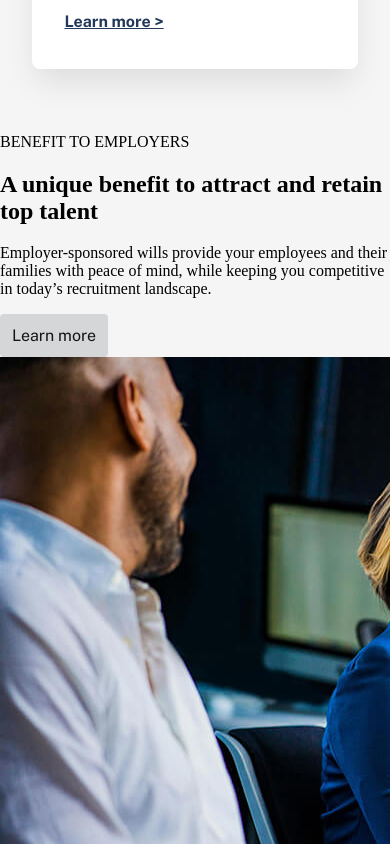
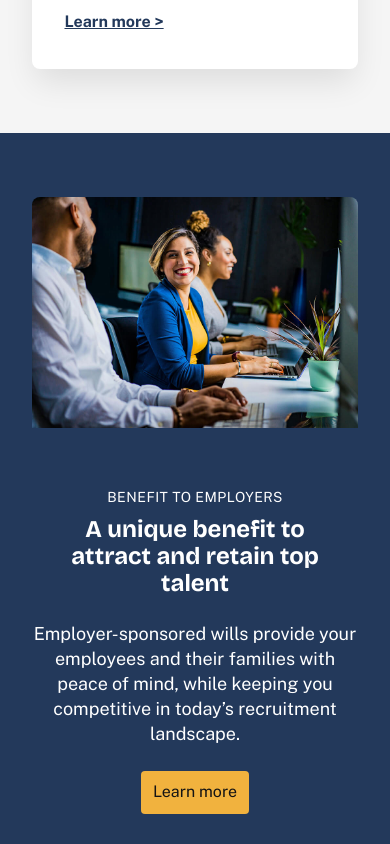
Before and after one commit to chenathy/bestated-ai, a React app: page / in a window 390 px wide. Shown: the part 1940-2784 px from the top of the page. Built offline with nearby package versions, Linux system fonts and the light colour scheme.

Commit message:
updated callout box mobile

```diff
--- a/src/components/Callout/Callout.css
+++ b/src/components/Callout/Callout.css
@@ -85,5 +85,90 @@
 /* Mobile */
 @media (max-width: 768px) {
 
+    .callout-box {
+        max-height: 745px;
+        background-color: var(--navy);
+        padding: 64px 32px 64px 32px;
+        gap: 48px;
+
+        display: flex;
+        flex-direction: column;
+        position: relative;
+        align-items: center;
+        justify-content: center;
+    }
+
+    .callout-box .img-container {
+        width: 100%;
+        margin-left: 8.33%;
+        margin-right: 8.33%;
+        height: 243px;
+        overflow: hidden;
+        border-radius: var(--CornerSmall);
+        position: relative;
+    }
+
+
+    .callout-box .img-container img {
+        position: absolute;
+        width: 100%;
+        height: auto;
+
+    }
+
+    .callout-box .text-and-btn {
+        max-height: 326px;
+        width: 100%;
+        margin-left: 8.33%;
+        margin-right: 8.33%;
+        gap: 24px;
+        text-align: center;
+        color: var(--white);
+
+        display: flex;
+        flex-direction: column;
+        align-items: center;
+        justify-content: center;
+    }
+
+    .callout-box .text-and-btn .group {
+        height: 109px;
+        display: grid;
+        align-items: center;
+        justify-content: center;
+        gap: 8px;
+    }
+
+    .callout-box .text-and-btn .group p {
+        height: 20px;
+        font-family: 'Public Sans';
+        font-size: 14px;
+        font-weight: 500;
+        line-height: 19.6px;
+        letter-spacing: 0.03em;
+        margin: 0;
+    }
+
+    .callout-box .text-and-btn .group h2 {
+        height: 81px;
+        max-width: 300px;
+        font-family: 'Bricolage Grotesque';
+        font-size: 24px;
+        font-weight: 600;
+        line-height: 27px;
+        margin: 0;
+    }
+
+    .callout-box .text-and-btn p {
+        height: 126px;
+        font-family: 'Public Sans';
+        font-size: 18px;
+        font-weight: 400;
+        line-height: 25.2px;
+        text-align: center;
+        margin: 0;
+    }
+
+
 
 }
--- a/src/components/Callout/index.js
+++ b/src/components/Callout/index.js
@@ -1,10 +1,13 @@
 import React from 'react';
 import { useNavigate } from 'react-router-dom';
+import { useMediaQuery } from 'react-responsive';
 import './Callout.css';
 import Button from '../Button';
 
 
 const CalloutBox = ({ label, title, p, logo, learnMoreBtn = true, contactBtn = true, ...props }) => {
+
+    const isDesktop = useMediaQuery({ minWidth: 768 });
 
     const navigate = useNavigate();
     const handlePageNavigation= (page) => {
@@ -15,6 +18,16 @@ const CalloutBox = ({ label, title, p, logo, learnMoreBtn = true, contactBtn = t
 
     return (
         <div className='callout-box'>
+
+            {isDesktop ? (<></>) : (
+                <div className='img-container'>
+                    <img
+                        src={logo}
+                        alt='home-callout'
+                    />
+                </div>
+            )}
+
             <div className='text-and-btn'>
                 <div className='group'>
                     <p>{label}</p>
@@ -27,7 +40,6 @@ const CalloutBox = ({ label, title, p, logo, learnMoreBtn = true, contactBtn = t
                     <Button
                         textDisplay='Learn more'
                         onClick={() => handlePageNavigation('employers')}
-                        state='secondary'
                     />
                 ) : (<></>)}
 
@@ -39,12 +51,14 @@ const CalloutBox = ({ label, title, p, logo, learnMoreBtn = true, contactBtn = t
                 ) : (<></>)}
             </div>
 
+            {isDesktop ? (
                 <div className='img-container'>
                     <img
                         src={logo}
                         alt='home-callout'
                     />
                 </div>
+            ) : (<></>)}
 
         </div>
     );
```
Also changed, not shown: 11 other files (tests, documents, lock files or other folders). Lines whose indentation alone changed are shown as unchanged.
